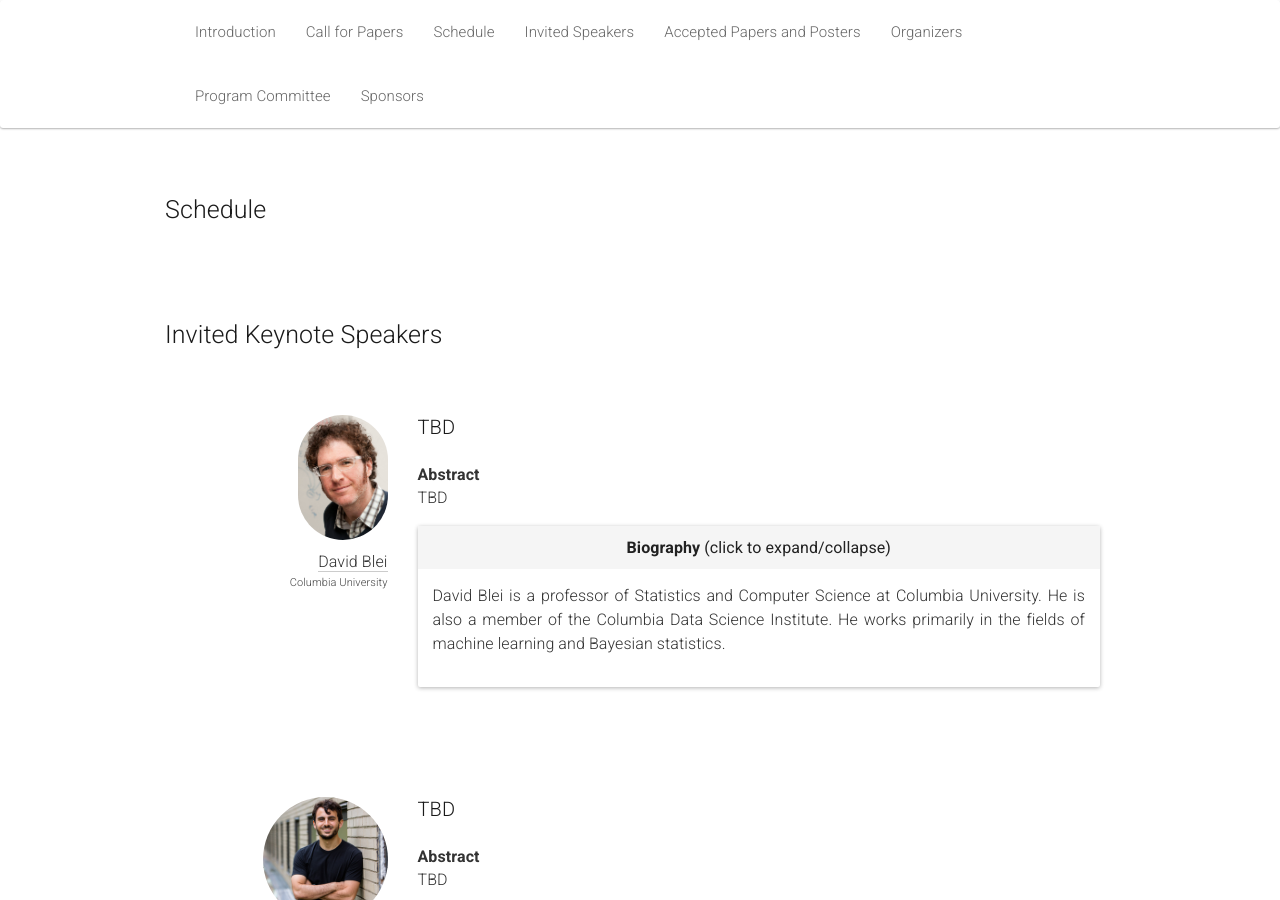
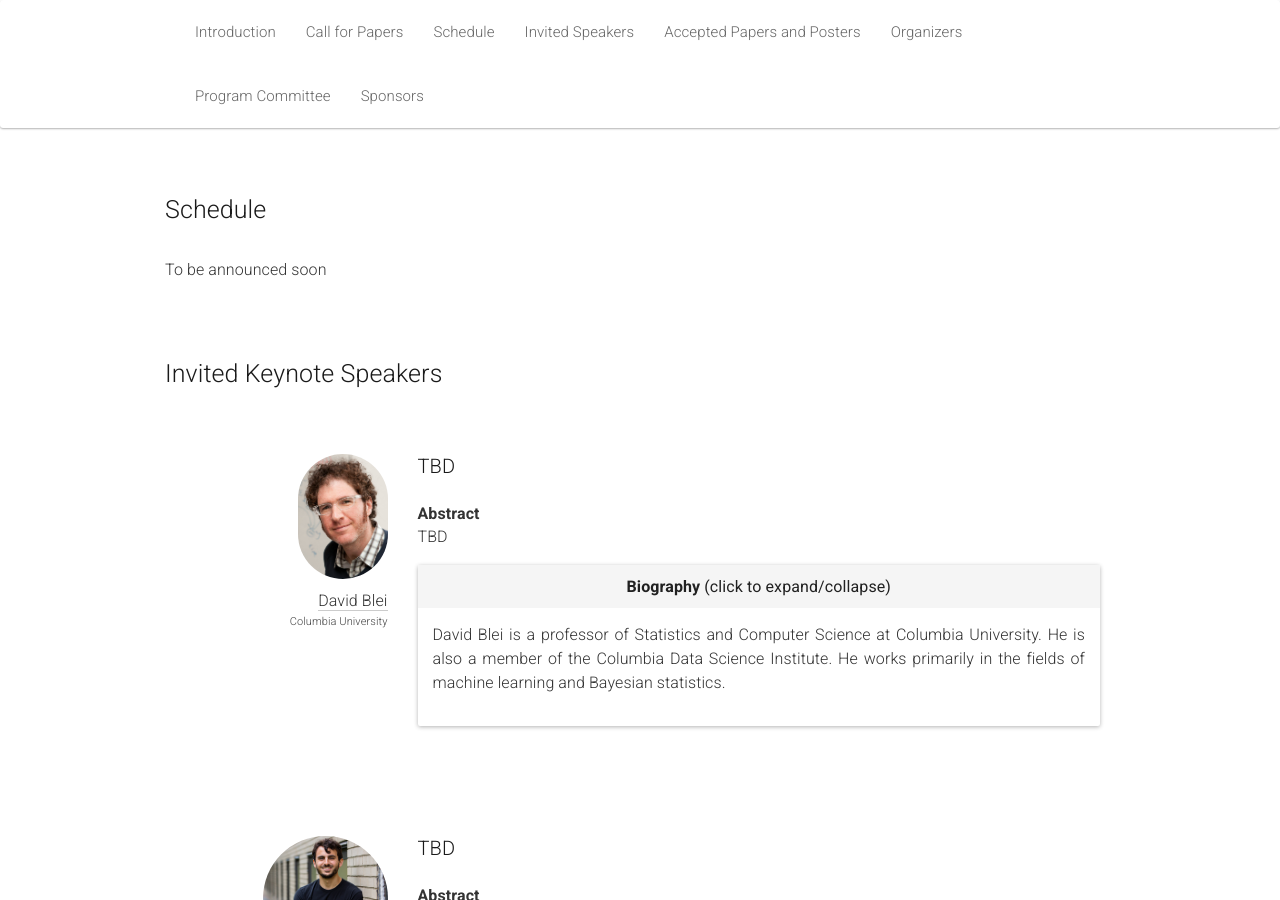
Before and after one commit to quarter-on-causality/quarter-on-causality.github.io, a Jekyll site: the page built from _pages/home_analysis.md, in a window 1280 px wide and 900 px high, scrolled down 2017 px. Built offline with Jekyll 4.4.1, drawn with Linux system fonts in a browser that asks for light colours; nearby versions of some CDN libraries.

Commit message:
Fix small bugs

```diff
--- a/_pages/home_analysis.md
+++ b/_pages/home_analysis.md
@@ -114,7 +114,8 @@ This colloquium will several keynote speakers including David Blei, Chandler Squ
 <div class="row">
   <div class="col-xs-12"><a class="anchor" id="schedule"></a>
      <h2>Schedule</h2>
-     <br>
+     <br/>
+     <p>To be announced soon</p>
      <!-- <table class="table schedule" style="border:none !important;">
       <thead class="thead-light">
         <tr>
```
Also changed, not shown: _pages/home_challenges.md (+1 -1 lines), _pages/home_practice.md (+1 -0 lines).
